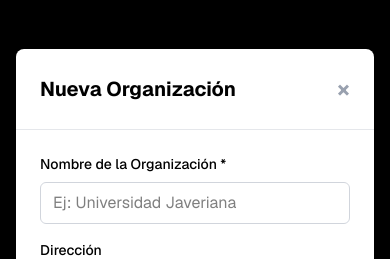
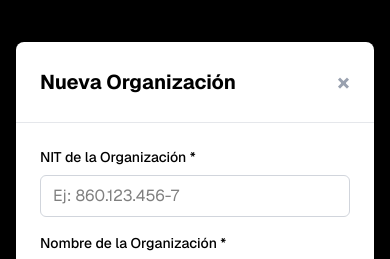
Before and after one commit to Drim-Soft/planifika-ui, a Next.js app: page / in a window 390 px wide. Both pictures are taken after a click on the button "🏢 Crear Organización". Shown: the top 259 px of the page. Built offline with nearby package versions, Linux system fonts and the light colour scheme; no server answers.

Commit message:
fix: Add NIT field to organization model and UI
Introduces a required NIT field to the Organization interface, modal form, and organization creation page. Updates form validation, display logic, and organization service to support the new field and makes address, phone, and photoURL optional.

```diff
--- a/app/components/OrganizationModal.tsx
+++ b/app/components/OrganizationModal.tsx
@@ -4,10 +4,11 @@ import { useState, useRef, useEffect } from "react";
 
 interface Organization {
   id?: number;
+  nit: string;
   name: string;
-  address: string;
-  phone: string;
-  photoURL: string;
+  address?: string;
+  phone?: string;
+  photoURL?: string;
 }
 
 interface OrganizationModalProps {
@@ -63,6 +64,7 @@ export default function OrganizationModal({
   editingOrganization
 }: OrganizationModalProps) {
   const [formData, setFormData] = useState({
+    nit: editingOrganization?.nit || "",
     name: editingOrganization?.name || "",
     address: editingOrganization?.address || "",
     phone: editingOrganization?.phone || "",
@@ -87,8 +89,34 @@ export default function OrganizationModal({
     };
   }, []);
 
+  // Actualizar formData cuando cambie la organización que se está editando
+  useEffect(() => {
+    if (editingOrganization) {
+      setFormData({
+        nit: editingOrganization.nit || "",
+        name: editingOrganization.name || "",
+        address: editingOrganization.address || "",
+        phone: editingOrganization.phone || "",
+        photoURL: editingOrganization.photoURL || ""
+      });
+    } else {
+      setFormData({
+        nit: "",
+        name: "",
+        address: "",
+        phone: "",
+        photoURL: ""
+      });
+    }
+  }, [editingOrganization]);
+
   const handleSubmit = async (e: React.FormEvent) => {
     e.preventDefault();
+
+    if (!formData.nit.trim()) {
+      alert("El NIT de la organización es obligatorio");
+      return;
+    }
 
     if (!formData.name.trim()) {
       alert("El nombre de la organización es obligatorio");
@@ -99,7 +127,7 @@ export default function OrganizationModal({
 
     try {
       await onSave(formData);
-      setFormData({ name: "", address: "", phone: "", photoURL: "" });
+      setFormData({ nit: "", name: "", address: "", phone: "", photoURL: "" });
       onClose();
     } catch (error) {
       console.error("Error al guardar organización:", error);
@@ -113,7 +141,7 @@ export default function OrganizationModal({
   };
 
   const handleClose = () => {
-    setFormData({ name: "", address: "", phone: "", photoURL: "" });
+    setFormData({ nit: "", name: "", address: "", phone: "", photoURL: "" });
     setSelectedAuthProvider(null);
     setShowAuthDropdown(false);
     onClose();
@@ -156,6 +184,20 @@ export default function OrganizationModal({
         {/* Form */}
         <form onSubmit={handleSubmit} className="p-6">
           <div className="space-y-4">
+            <div>
+              <label className="block text-sm font-medium text-black mb-2">
+                NIT de la Organización *
+              </label>
+              <input
+                type="text"
+                value={formData.nit}
+                onChange={(e) => setFormData({...formData, nit: e.target.value})}
+                className="planifika-input"
+                placeholder="Ej: 860.123.456-7"
+                required
+              />
+            </div>
+
             <div>
               <label className="block text-sm font-medium text-black mb-2">
                 Nombre de la Organización *
--- a/app/create-organization/page.tsx
+++ b/app/create-organization/page.tsx
@@ -207,14 +207,17 @@ export default function CreateOrganization() {
                         <div className="flex-1">
                           <div className="flex items-center gap-3 mb-2">
                             <h4 className="text-xl font-semibold text-black">{org.name}</h4>
-                            <span className="inline-block bg-yellow-100 text-yellow-800 text-xs px-2 py-1 rounded-full font-medium">
-                              {org.serviceType || 'Sin tipo'}
+                            <span className="inline-block bg-blue-100 text-blue-800 text-xs px-2 py-1 rounded-full font-medium">
+                              NIT: {org.nit}
                             </span>
                           </div>
-                          <p className="text-gray-800 mb-3">{org.description || 'Sin descripción'}</p>
+                          <div className="text-gray-800 mb-3">
+                            {org.address && <p>📍 {org.address}</p>}
+                            {org.phone && <p>📞 {org.phone}</p>}
+                          </div>
                           <div className="flex items-center gap-4 text-sm text-gray-700">
-                            <span>📅 Creado: {org.createdAt || 'Fecha no disponible'}</span>
                             <span>🆔 ID: {org.id ? org.id.toString().slice(-8) : 'N/A'}</span>
+                            {org.users && <span>👥 {org.users.length} usuarios</span>}
                           </div>
                         </div>
                         <div className="flex gap-2 ml-6">
--- a/app/services/organizationService.ts
+++ b/app/services/organizationService.ts
@@ -3,13 +3,12 @@ import { API_CONFIG } from '../config/api';
 
 export interface Organization {
   id?: number;
+  nit: string;
   name: string;
-  address: string;
-  phone: string;
-  photoURL: string;
-  serviceType?: string;
-  description?: string;
-  createdAt?: string;
+  address?: string;
+  phone?: string;
+  photoURL?: string;
+  users?: any[];
 }
 
 class OrganizationService {
```
